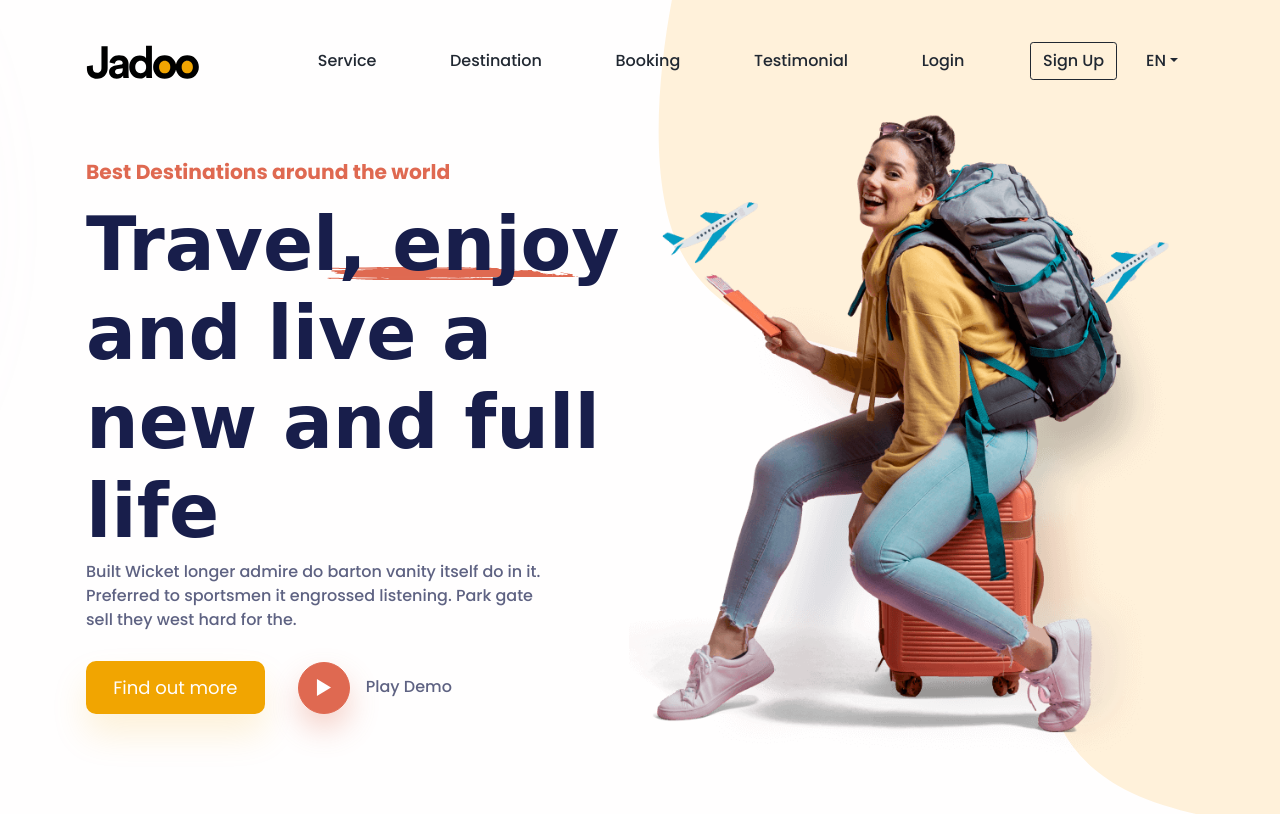
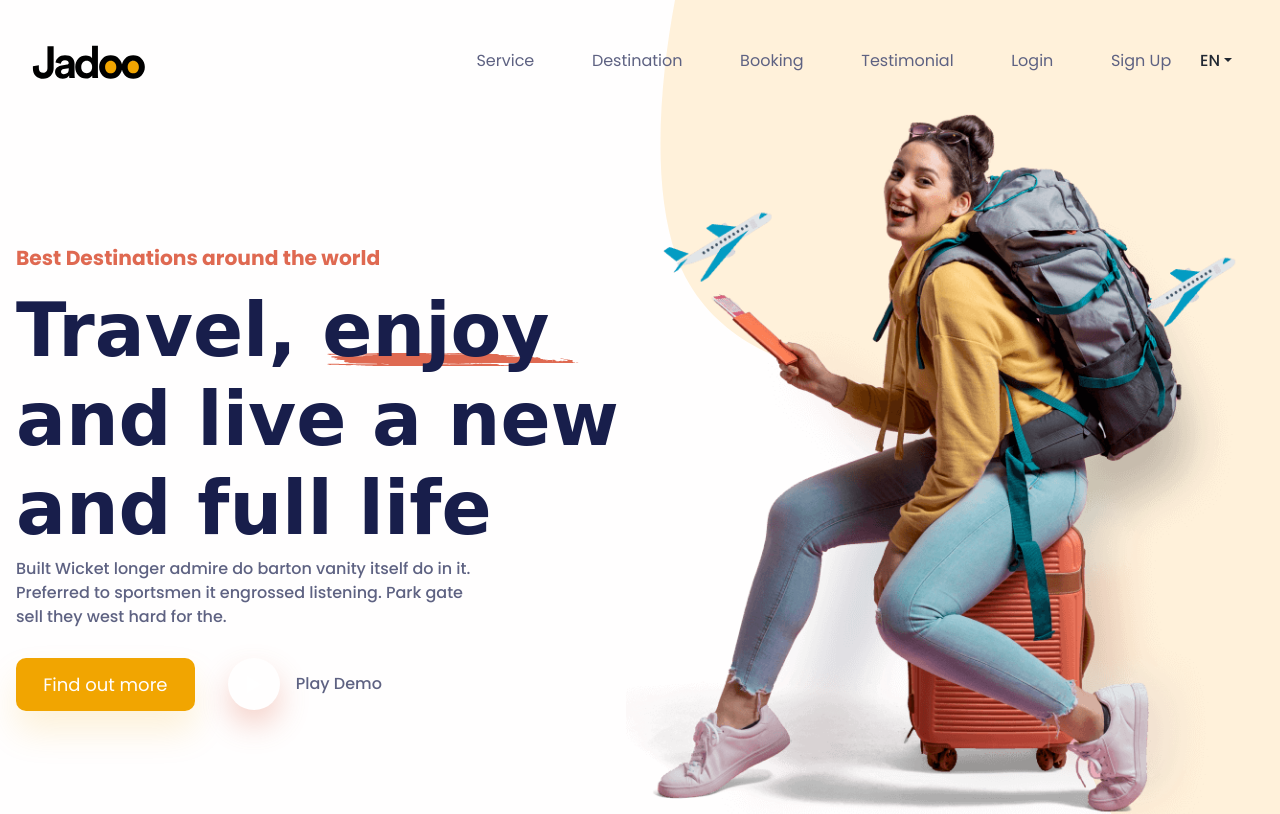
Before and after one commit to Ivan-Jank0vic/v1.0.0, a plain HTML site: page index.html in a window 1280 px wide. Shown: the top 814 px of the page. Drawn offline with nearby package versions, Linux system fonts and the light colour scheme; a web font is replaced by a local one.

Commit message:
brate neznan

```diff
--- a/assets/js/theme.js
+++ /dev/null
@@ -1,377 +0,0 @@
-"use strict";
-
-function ownKeys(object, enumerableOnly) { var keys = Object.keys(object); if (Object.getOwnPropertySymbols) { var symbols = Object.getOwnPropertySymbols(object); if (enumerableOnly) symbols = symbols.filter(function (sym) { return Object.getOwnPropertyDescriptor(object, sym).enumerable; }); keys.push.apply(keys, symbols); } return keys; }
-
-function _objectSpread(target) { for (var i = 1; i < arguments.length; i++) { var source = arguments[i] != null ? arguments[i] : {}; if (i % 2) { ownKeys(Object(source), true).forEach(function (key) { _defineProperty(target, key, source[key]); }); } else if (Object.getOwnPropertyDescriptors) { Object.defineProperties(target, Object.getOwnPropertyDescriptors(source)); } else { ownKeys(Object(source)).forEach(function (key) { Object.defineProperty(target, key, Object.getOwnPropertyDescriptor(source, key)); }); } } return target; }
-
-function _defineProperty(obj, key, value) { if (key in obj) { Object.defineProperty(obj, key, { value: value, enumerable: true, configurable: true, writable: true }); } else { obj[key] = value; } return obj; }
-
-/* -------------------------------------------------------------------------- */
-
-/*                                    Utils                                   */
-
-/* -------------------------------------------------------------------------- */
-var docReady = function docReady(fn) {
-  // see if DOM is already available
-  if (document.readyState === "loading") {
-    document.addEventListener("DOMContentLoaded", fn);
-  } else {
-    setTimeout(fn, 1);
-  }
-};
-
-var resize = function resize(fn) {
-  return window.addEventListener("resize", fn);
-};
-
-var isIterableArray = function isIterableArray(array) {
-  return Array.isArray(array) && !!array.length;
-};
-
-var camelize = function camelize(str) {
-  var text = str.replace(/[-_\s.]+(.)?/g, function (_, c) {
-    return c ? c.toUpperCase() : "";
-  });
-  return "".concat(text.substr(0, 1).toLowerCase()).concat(text.substr(1));
-};
-
-var getData = function getData(el, data) {
-  try {
-    return JSON.parse(el.dataset[camelize(data)]);
-  } catch (e) {
-    return el.dataset[camelize(data)];
-  }
-};
-/* ----------------------------- Colors function ---------------------------- */
-
-
-var hexToRgb = function hexToRgb(hexValue) {
-  var hex;
-  hexValue.indexOf("#") === 0 ? hex = hexValue.substring(1) : hex = hexValue; // Expand shorthand form (e.g. "03F") to full form (e.g. "0033FF")
-
-  var shorthandRegex = /^#?([a-f\d])([a-f\d])([a-f\d])$/i;
-  var result = /^#?([a-f\d]{2})([a-f\d]{2})([a-f\d]{2})$/i.exec(hex.replace(shorthandRegex, function (m, r, g, b) {
-    return r + r + g + g + b + b;
-  }));
-  return result ? [parseInt(result[1], 16), parseInt(result[2], 16), parseInt(result[3], 16)] : null;
-};
-
-var rgbaColor = function rgbaColor() {
-  var color = arguments.length > 0 && arguments[0] !== undefined ? arguments[0] : "#fff";
-  var alpha = arguments.length > 1 && arguments[1] !== undefined ? arguments[1] : 0.5;
-  return "rgba(".concat(hexToRgb(color), ", ").concat(alpha, ")");
-};
-/* --------------------------------- Colors --------------------------------- */
-
-
-var colors = {
-  primary: "#0091e9",
-  secondary: "#002147",
-  success: "#00d27a",
-  info: "#27bcfd",
-  warning: "#FFC928",
-  danger: "#EE4D47",
-  light: "#F9FAFD",
-  dark: "#000"
-};
-var grays = {
-  white: "#fff",
-  100: "#f9fafd",
-  200: "#edf2f9",
-  300: "#d8e2ef",
-  400: "#b6c1d2",
-  500: "#9da9bb",
-  600: "#748194",
-  700: "#5e6e82",
-  800: "#4d5969",
-  900: "#344050",
-  1000: "#232e3c",
-  1100: "#0b1727",
-  black: "#000"
-};
-
-var hasClass = function hasClass(el, className) {
-  !el && false;
-  return el.classList.value.includes(className);
-};
-
-var addClass = function addClass(el, className) {
-  el.classList.add(className);
-};
-
-var getOffset = function getOffset(el) {
-  var rect = el.getBoundingClientRect();
-  var scrollLeft = window.pageXOffset || document.documentElement.scrollLeft;
-  var scrollTop = window.pageYOffset || document.documentElement.scrollTop;
-  return {
-    top: rect.top + scrollTop,
-    left: rect.left + scrollLeft
-  };
-};
-
-var isScrolledIntoView = function isScrolledIntoView(el) {
-  var top = el.offsetTop;
-  var left = el.offsetLeft;
-  var width = el.offsetWidth;
-  var height = el.offsetHeight;
-
-  while (el.offsetParent) {
-    // eslint-disable-next-line no-param-reassign
-    el = el.offsetParent;
-    top += el.offsetTop;
-    left += el.offsetLeft;
-  }
-
-  return {
-    all: top >= window.pageYOffset && left >= window.pageXOffset && top + height <= window.pageYOffset + window.innerHeight && left + width <= window.pageXOffset + window.innerWidth,
-    partial: top < window.pageYOffset + window.innerHeight && left < window.pageXOffset + window.innerWidth && top + height > window.pageYOffset && left + width > window.pageXOffset
-  };
-};
-
-var breakpoints = {
-  xs: 0,
-  sm: 576,
-  md: 768,
-  lg: 992,
-  xl: 1200,
-  xxl: 1540
-};
-
-var getBreakpoint = function getBreakpoint(el) {
-  var classes = el && el.classList.value;
-  var breakpoint;
-
-  if (classes) {
-    breakpoint = breakpoints[classes.split(" ").filter(function (cls) {
-      return cls.includes("navbar-expand-");
-    }).pop().split("-").pop()];
-  }
-
-  return breakpoint;
-};
-/* --------------------------------- Cookie --------------------------------- */
-
-
-var setCookie = function setCookie(name, value, expire) {
-  var expires = new Date();
-  expires.setTime(expires.getTime() + expire);
-  document.cookie = "".concat(name, "=").concat(value, ";expires=").concat(expires.toUTCString());
-};
-
-var getCookie = function getCookie(name) {
-  var keyValue = document.cookie.match("(^|;) ?".concat(name, "=([^;]*)(;|$)"));
-  return keyValue ? keyValue[2] : keyValue;
-};
-
-var settings = {
-  tinymce: {
-    theme: "oxide"
-  },
-  chart: {
-    borderColor: "rgba(255, 255, 255, 0.8)"
-  }
-};
-/* -------------------------- Chart Initialization -------------------------- */
-
-var newChart = function newChart(chart, config) {
-  var ctx = chart.getContext("2d");
-  return new window.Chart(ctx, config);
-};
-/* ---------------------------------- Store --------------------------------- */
-
-
-var getItemFromStore = function getItemFromStore(key, defaultValue) {
-  var store = arguments.length > 2 && arguments[2] !== undefined ? arguments[2] : localStorage;
-
-  try {
-    return JSON.parse(store.getItem(key)) || defaultValue;
-  } catch (_unused) {
-    return store.getItem(key) || defaultValue;
-  }
-};
-
-var setItemToStore = function setItemToStore(key, payload) {
-  var store = arguments.length > 2 && arguments[2] !== undefined ? arguments[2] : localStorage;
-  return store.setItem(key, payload);
-};
-
-var getStoreSpace = function getStoreSpace() {
-  var store = arguments.length > 0 && arguments[0] !== undefined ? arguments[0] : localStorage;
-  return parseFloat((escape(encodeURIComponent(JSON.stringify(store))).length / (1024 * 1024)).toFixed(2));
-};
-
-var utils = {
-  docReady: docReady,
-  resize: resize,
-  isIterableArray: isIterableArray,
-  camelize: camelize,
-  getData: getData,
-  hasClass: hasClass,
-  addClass: addClass,
-  hexToRgb: hexToRgb,
-  rgbaColor: rgbaColor,
-  colors: colors,
-  grays: grays,
-  getOffset: getOffset,
-  isScrolledIntoView: isScrolledIntoView,
-  getBreakpoint: getBreakpoint,
-  setCookie: setCookie,
-  getCookie: getCookie,
-  newChart: newChart,
-  settings: settings,
-  getItemFromStore: getItemFromStore,
-  setItemToStore: setItemToStore,
-  getStoreSpace: getStoreSpace
-};
-/* -------------------------------------------------------------------------- */
-
-/*                                  Detector                                  */
-
-/* -------------------------------------------------------------------------- */
-
-var detectorInit = function detectorInit() {
-  var _window = window,
-      is = _window.is;
-  var html = document.querySelector('html');
-  is.opera() && addClass(html, 'opera');
-  is.mobile() && addClass(html, 'mobile');
-  is.firefox() && addClass(html, 'firefox');
-  is.safari() && addClass(html, 'safari');
-  is.ios() && addClass(html, 'ios');
-  is.iphone() && addClass(html, 'iphone');
-  is.ipad() && addClass(html, 'ipad');
-  is.ie() && addClass(html, 'ie');
-  is.edge() && addClass(html, 'edge');
-  is.chrome() && addClass(html, 'chrome');
-  is.mac() && addClass(html, 'osx');
-  is.windows() && addClass(html, 'windows');
-  navigator.userAgent.match('CriOS') && addClass(html, 'chrome');
-};
-/*-----------------------------------------------
-|   Top navigation opacity on scroll
------------------------------------------------*/
-
-
-var navbarInit = function navbarInit() {
-  var Selector = {
-    NAVBAR: '[data-navbar-on-scroll]',
-    NAVBAR_COLLAPSE: '.navbar-collapse',
-    NAVBAR_TOGGLER: '.navbar-toggler'
-  };
-  var ClassNames = {
-    COLLAPSED: 'collapsed'
-  };
-  var Events = {
-    SCROLL: 'scroll',
-    SHOW_BS_COLLAPSE: 'show.bs.collapse',
-    HIDE_BS_COLLAPSE: 'hide.bs.collapse',
-    HIDDEN_BS_COLLAPSE: 'hidden.bs.collapse'
-  };
-  var DataKey = {
-    NAVBAR_ON_SCROLL: 'navbar-light-on-scroll'
-  };
-  var navbar = document.querySelector(Selector.NAVBAR); // responsive nav collapsed
-
-  navbar.addEventListener('click', function (e) {
-    if (e.target.classList.contains('nav-link') && window.innerWidth < utils.getBreakpoint(navbar)) {
-      navbar.querySelector(Selector.NAVBAR_TOGGLER).click();
-    }
-  });
-
-  if (navbar) {
-    var windowHeight = window.innerHeight;
-    var html = document.documentElement;
-    var navbarCollapse = navbar.querySelector(Selector.NAVBAR_COLLAPSE);
-
-    var allColors = _objectSpread(_objectSpread({}, utils.colors), utils.grays);
-
-    var name = utils.getData(navbar, DataKey.NAVBAR_ON_SCROLL);
-    var colorName = Object.keys(allColors).includes(name) ? name : 'light';
-    var color = allColors[colorName];
-    var bgClassName = "bg-".concat(colorName);
-    var paddingName = 'padding-transition';
-    var colorRgb = utils.hexToRgb(color);
-
-    var _window$getComputedSt = window.getComputedStyle(navbar),
-        backgroundImage = _window$getComputedSt.backgroundImage;
-
-    var transition = 'background-color,padding 0.35s ease';
-    navbar.style.backgroundImage = 'none'; // Change navbar background color on scroll
-
-    window.addEventListener(Events.SCROLL, function () {
-      var scrollTop = html.scrollTop;
-      var alpha = scrollTop / windowHeight * 0.35; // Add class on scroll
-
-      navbar.classList.add('backdrop');
-
-      if (alpha === 0) {
-        navbar.classList.remove('backdrop');
-      }
-
-      alpha >= 1 && (alpha = 1);
-      navbar.style.backgroundColor = "rgba(".concat(colorRgb[0], ", ").concat(colorRgb[1], ", ").concat(colorRgb[2], ", ").concat(alpha, ")");
-      navbar.style.backgroundImage = alpha > 0 || utils.hasClass(navbarCollapse, 'show') ? backgroundImage : 'none';
-      alpha > 0 || utils.hasClass(navbarCollapse, 'show') ? navbar.classList.add(paddingName) : navbar.classList.remove(paddingName);
-    }); // Toggle bg class on window resize
-
-    utils.resize(function () {
-      var breakPoint = utils.getBreakpoint(navbar);
-
-      if (window.innerWidth > breakPoint) {
-        navbar.style.backgroundImage = html.scrollTop ? backgroundImage : 'none'; // navbar.style.transition = 'none';
-      } else if (!utils.hasClass(navbar.querySelector(Selector.NAVBAR_TOGGLER), ClassNames.COLLAPSED)) {
-        // navbar.classList.add(bgClassName);
-        // navbar.classList.add(paddingName);
-        navbar.style.backgroundImage = backgroundImage;
-      }
-
-      if (window.innerWidth <= breakPoint) {// navbar.style.transition = utils.hasClass(navbarCollapse, 'show') ? transition : 'none';
-      }
-    });
-    navbarCollapse.addEventListener(Events.SHOW_BS_COLLAPSE, function () {
-      navbar.classList.add(bgClassName); // navbar.classList.add(paddingName);
-
-      navbar.style.backgroundImage = backgroundImage;
-      navbar.style.transition = transition;
-    });
-    navbarCollapse.addEventListener(Events.HIDE_BS_COLLAPSE, function () {
-      navbar.classList.remove(bgClassName); // navbar.classList.remove(paddingName);
-
-      !html.scrollTop && (navbar.style.backgroundImage = 'none');
-    });
-    navbarCollapse.addEventListener(Events.HIDDEN_BS_COLLAPSE, function () {// navbar.style.transition = 'none';
-    });
-  }
-};
-/* -------------------------------------------------------------------------- */
-
-/*                                Scroll To Top                               */
-
-/* -------------------------------------------------------------------------- */
-
-
-var scrollToTop = function scrollToTop() {
-  document.querySelectorAll('[data-anchor] > a, [data-scroll-to]').forEach(function (anchor) {
-    anchor.addEventListener('click', function (e) {
-      var _utils$getData;
-
-      e.preventDefault();
-      var el = e.target;
-      var id = utils.getData(el, 'scroll-to') || el.getAttribute('href');
-      window.scroll({
-        top: (_utils$getData = utils.getData(el, 'offset-top')) !== null && _utils$getData !== void 0 ? _utils$getData : utils.getOffset(document.querySelector(id)).top - 100,
-        left: 0,
-        behavior: 'smooth'
-      });
-      window.location.hash = id;
-    });
-  });
-}; // /* -------------------------------------------------------------------------- */
-// /*                            Theme Initialization                            */
-// /* -------------------------------------------------------------------------- */
-
-
-docReady(navbarInit);
-docReady(detectorInit);
-docReady(scrollToTop);
-//# sourceMappingURL=theme.js.map
--- a/index.html
+++ b/index.html
@@ -16,19 +16,18 @@
     <meta name="theme-color" content="#ffffff">
     <link href="assets/css/theme.min.css" rel="stylesheet" />
   </head>
-
   <body>
     <main class="main" id="top">
       <nav class="navbar navbar-expand-lg navbar-light fixed-top py-5 d-block" data-navbar-on-scroll="data-navbar-on-scroll">
         <div class="container"><a class="navbar-brand" href="index.html"><img src="assets/img/logo.svg" height="34" alt="logo" /></a><button class="navbar-toggler" type="button" data-bs-toggle="collapse" data-bs-target="#navbarSupportedContent" aria-controls="navbarSupportedContent" aria-expanded="false" aria-label="Toggle navigation"><span class="navbar-toggler-icon"> </span></button>
           <div class="collapse navbar-collapse border-top border-lg-0 mt-4 mt-lg-0" id="navbarSupportedContent">
             <ul class="navbar-nav ms-auto pt-2 pt-lg-0 font-base align-items-lg-center align-items-start">
-              <li class="nav-item px-3 px-xl-4"><a class="nav-link fw-medium" aria-current="page" href="#service">Service</a></li>
-              <li class="nav-item px-3 px-xl-4"><a class="nav-link fw-medium" aria-current="page" href="#destination">Destination</a></li>
-              <li class="nav-item px-3 px-xl-4"><a class="nav-link fw-medium" aria-current="page" href="#booking">Booking</a></li>
-              <li class="nav-item px-3 px-xl-4"><a class="nav-link fw-medium" aria-current="page" href="#testimonial">Testimonial</a></li>
-              <li class="nav-item px-3 px-xl-4"><a class="nav-link fw-medium" aria-current="page" href="#!">Login</a></li>
-              <li class="nav-item px-3 px-xl-4"><a class="btn btn-outline-dark order-1 order-lg-0 fw-medium" href="#!">Sign Up</a></li>
+              <li class="nav-item px-3 px-xl-4"><a>Service</a></li>
+              <li class="nav-item px-3 px-xl-4"><a>Destination</a></li>
+              <li class="nav-item px-3 px-xl-4"><a>Booking</a></li>
+              <li class="nav-item px-3 px-xl-4"><a>Testimonial</a></li>
+              <li class="nav-item px-3 px-xl-4"><a>Login</a></li>
+              <li class="nav-item px-3 px-xl-4"><a>Sign Up</a></li>
               <li class="nav-item dropdown px-3 px-lg-0"> <a class="d-inline-block ps-0 py-2 pe-3 text-decoration-none dropdown-toggle fw-medium" href="#" id="navbarDropdown" role="button" data-bs-toggle="dropdown" aria-expanded="false">EN</a>
                 <ul class="dropdown-menu dropdown-menu-end border-0 shadow-lg" style="border-radius:0.3rem;" aria-labelledby="navbarDropdown">
                   <li><a class="dropdown-item" href="#!">EN</a></li>
@@ -61,8 +60,6 @@
           </div>
         </div>
       </section>
-
-
       <section class="pt-5 pt-md-9" id="service">
         <div class="container">
           <div class="position-absolute z-index--1 end-0 d-none d-lg-block"><img src="assets/img/category/shape.svg" style="max-width: 200px" alt="service" /></div>
@@ -106,8 +103,6 @@
           </div>
         </div>
       </section>
-
-
       <section class="pt-5" id="destination">
         <div class="container">
           <div class="position-absolute start-100 bottom-0 translate-middle-x d-none d-xl-block ms-xl-n4"><img src="assets/img/dest/shape.svg" alt="destination" /></div>
@@ -147,14 +142,8 @@
               </div>
             </div>
           </div>
-        </div><!-- end of .container-->
-      </section><!-- <section> close ============================-->
-      <!-- ============================================-->
-
-
-
-      <!-- ============================================-->
-      <!-- <section> begin ============================-->
+        </div>
+      </section>
       <section id="booking">
         <div class="container">
           <div class="row align-items-center">
@@ -218,14 +207,8 @@
               </div>
             </div>
           </div>
-        </div><!-- end of .container-->
-      </section><!-- <section> close ============================-->
-      <!-- ============================================-->
-
-
-
-      <!-- ============================================-->
-      <!-- <section> begin ============================-->
+        </div>
+      </section>
       <section id="testimonial">
         <div class="container">
           <div class="row">
@@ -252,38 +235,14 @@
                       </div>
                       <div class="card shadow-sm position-absolute top-0 z-index--1 mb-3 w-100 h-100" style="border-radius:10px;transform:translate(25px, 25px)"> </div>
                     </div>
-                    <div class="carousel-item position-relative ">
-                      <div class="card shadow" style="border-radius:10px;">
-                        <div class="position-absolute start-0 top-0 translate-middle"> <img class="rounded-circle fit-cover" src="assets/img/testimonial/author2.png" height="65" width="65" alt="" /></div>
-                        <div class="card-body p-4">
-                          <p class="fw-medium mb-4">&quot;Jadoo is recognized as one of the finest travel agency in the world. When it came to planning a trip, I found them to be dependable.&quot;</p>
-                          <h5 class="text-secondary">Thomas Wagon</h5>
-                          <p class="fw-medium fs--1 mb-0">CEO of Red Button</p>
-                        </div>
-                      </div>
-                      <div class="card shadow-sm position-absolute top-0 z-index--1 mb-3 w-100 h-100" style="border-radius:10px;transform:translate(25px, 25px)"> </div>
-                    </div>
-                    <div class="carousel-item position-relative ">
-                      <div class="card shadow" style="border-radius:10px;">
-                        <div class="position-absolute start-0 top-0 translate-middle"> <img class="rounded-circle fit-cover" src="assets/img/testimonial/author3.png" height="65" width="65" alt="" /></div>
-                        <div class="card-body p-4">
-                          <p class="fw-medium mb-4">&quot;On the Windows talking painted pasture yet its express parties use. Sure last upon he same as knew next. Of believed or diverted no.&quot;</p>
-                          <h5 class="text-secondary">Kelly Willium</h5>
-                          <p class="fw-medium fs--1 mb-0">Khulna, Bangladesh</p>
-                        </div>
-                      </div>
-                      <div class="card shadow-sm position-absolute top-0 z-index--1 mb-3 w-100 h-100" style="border-radius:10px;transform:translate(25px, 25px)"> </div>
-                    </div>
                   </div>
                   <div class="carousel-navigation d-flex flex-column flex-between-center position-absolute end-0 top-lg-50 bottom-0 translate-middle-y z-index-1 me-3 me-lg-0" style="height:60px;width:20px;"> <button class="carousel-control-prev position-static" type="button" data-bs-target="#testimonialIndicator" data-bs-slide="prev"><img src="assets/img/icons/up.svg" width="16" alt="icon" /></button><button class="carousel-control-next position-static" type="button" data-bs-target="#testimonialIndicator" data-bs-slide="next"><img src="assets/img/icons/down.svg" width="16" alt="icon" /></button></div>
                 </div>
               </div>
             </div>
           </div>
-        </div><!-- end of .container-->
-      </section><!-- <section> close ============================-->
-      <!-- ============================================-->
-
+        </div>
+      </section>
       <div class="position-relative pt-9 pt-lg-8 pb-6 pb-lg-8">
         <div class="container">
           <div class="row row-cols-lg-5 row-cols-md-3 row-cols-2 flex-center">
@@ -315,9 +274,6 @@
           </div>
         </div>
       </div>
-
-      <!-- ============================================-->
-      <!-- <section> begin ============================-->
       <section class="pt-6">
         <div class="container">
           <div class="py-8 px-5 position-relative text-center" style="background-color: rgba(223, 215, 249, 0.199);border-radius: 129px 20px 20px 20px;">
@@ -336,14 +292,8 @@
               </div>
             </div>
           </div>
-        </div><!-- end of .container-->
-      </section><!-- <section> close ============================-->
-      <!-- ============================================-->
-
-
-
-      <!-- ============================================-->
-      <!-- <section> begin ============================-->
+        </div>
+      </section>
       <section class="pb-0 pb-lg-4">
         <div class="container">
           <div class="row">
@@ -380,31 +330,12 @@
               <div class="d-flex align-items-center"> <a href="#!"> <img class="me-2" src="assets/img/play-store.png" alt="play store" /></a><a href="#!"> <img src="assets/img/apple-store.png" alt="apple store" /></a></div>
             </div>
           </div>
-        </div><!-- end of .container-->
-      </section><!-- <section> close ============================-->
-      <!-- ============================================-->
-
+        </div>
+      </section>
       <div class="py-5 text-center">
         <p class="mb-0 text-secondary fs--1 fw-medium">All rights reserved@jadoo.co </p>
       </div>
-    </main><!-- ===============================================-->
-    <!--    End of Main Content-->
-    <!-- ===============================================-->
-
-
-
-    <!-- ===============================================-->
-    <!--    JavaScripts-->
-    <!-- ===============================================-->
-    <script src="vendors/%40popperjs/popper.min.js"></script>
-    <script src="vendors/bootstrap/bootstrap.min.js"></script>
-    <script src="vendors/is/is.min.js"></script>
-    <script src="../../../polyfill.io/v3/polyfill.min58be.js?features=window.scroll"></script>
-    <script src="vendors/fontawesome/all.min.js"></script>
-    <script src="assets/js/theme.js"></script>
+    </main>
     <link href="https://fonts.googleapis.com/css2?family=Poppins:wght@400;500;600;700&amp;family=Volkhov:wght@700&amp;display=swap" rel="stylesheet">
   </body>
-
-
-<!-- Mirrored from technext.github.io/jadoo/v1.0.0/index.html by HTTrack Website Copier/3.x [XR&CO'2014], Sun, 03 Apr 2022 11:23:20 GMT -->
 </html>
```
Also changed, not shown: assets/css/theme.min.css, assets/img/testimonial/author2.png (deleted), assets/img/testimonial/author3.png (deleted).
